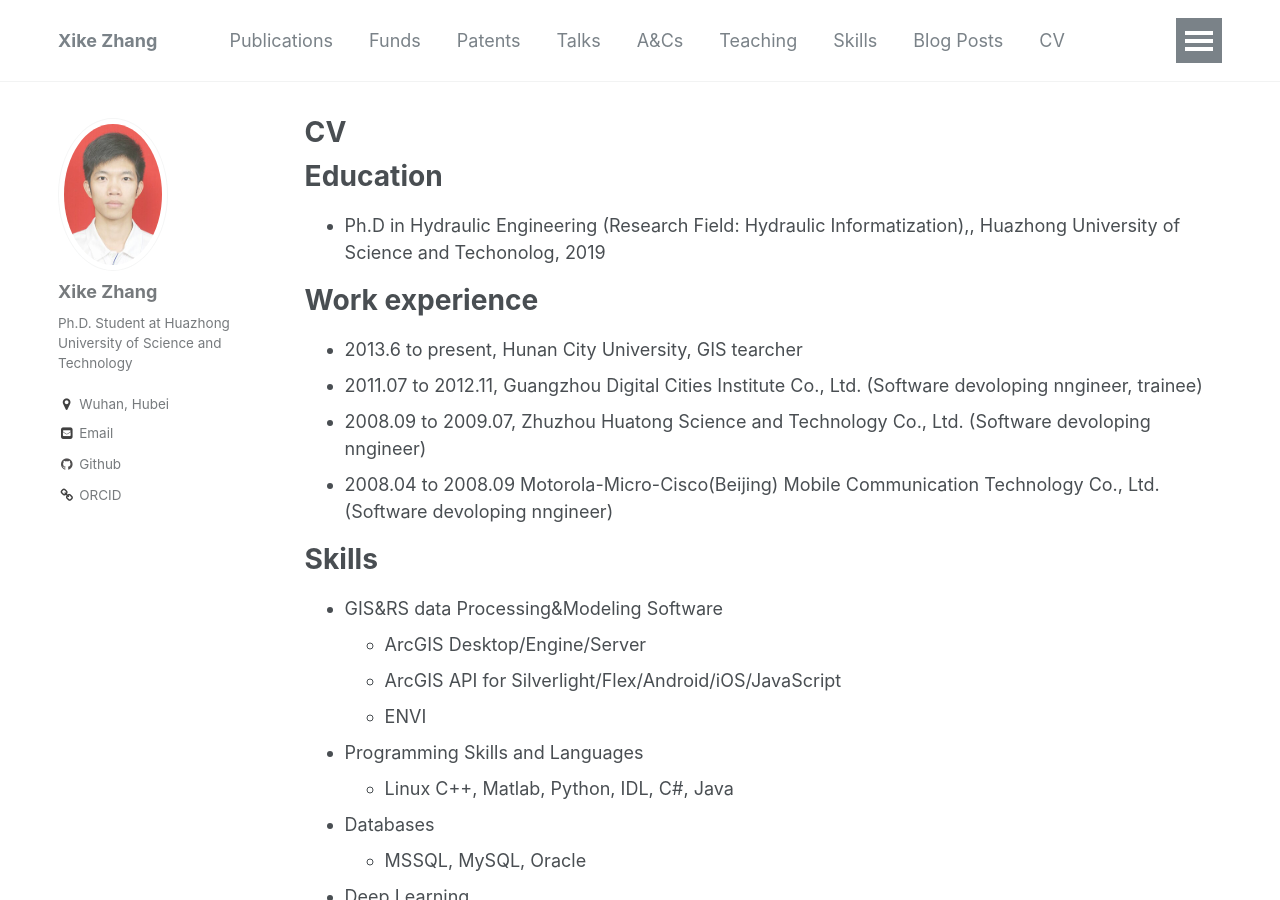
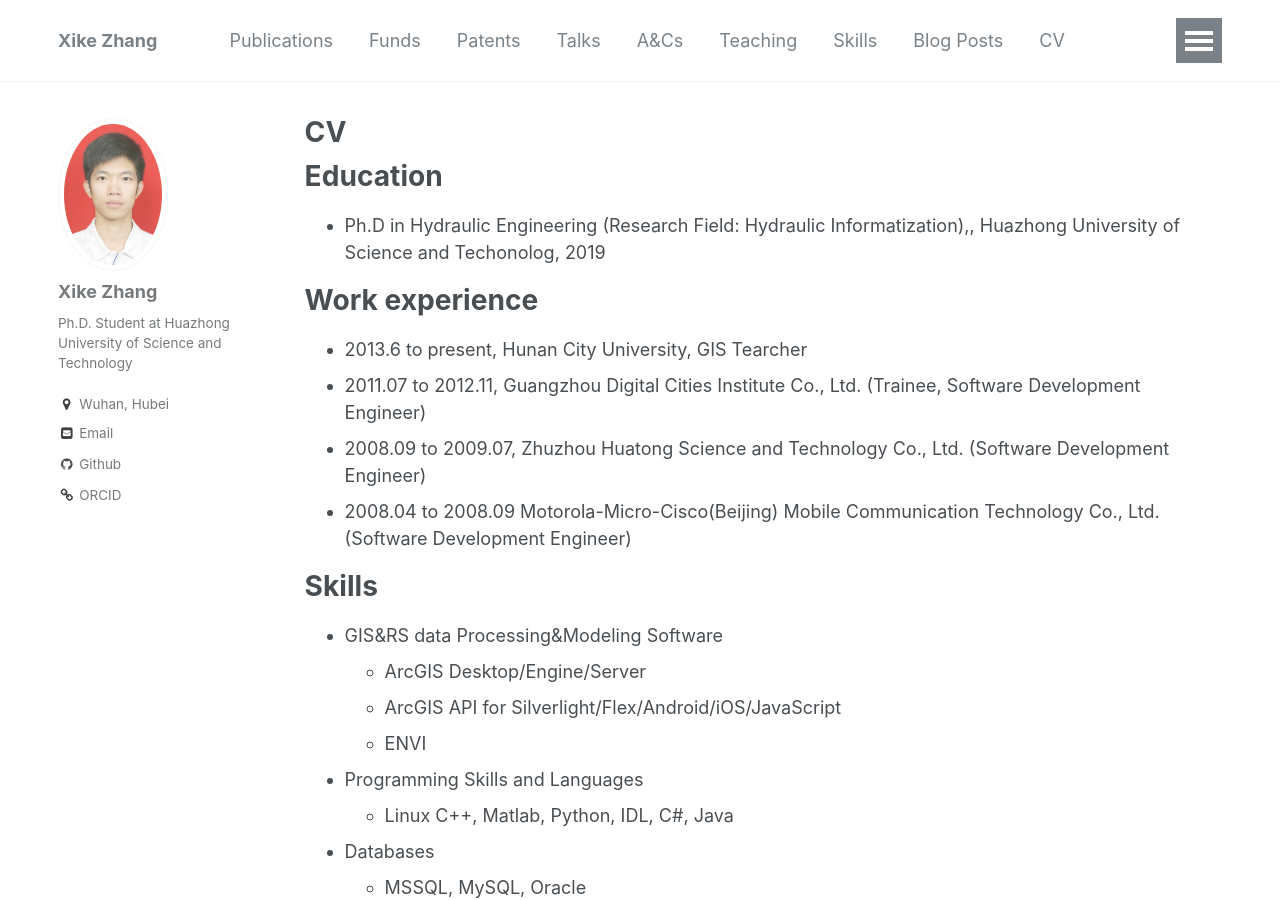
Before and after one commit to kokocheung/XikeZhang.github.io, a Jekyll site: the page built from _pages/cv.md, in a window 1280 px wide and 900 px high. Built offline with Jekyll 4.4.1, drawn with Linux system fonts in a browser that asks for light colours.

Commit message:
Update cv.md

```diff
--- a/_pages/cv.md
+++ b/_pages/cv.md
@@ -17,10 +17,10 @@ Education
 
 Work experience
 ======
-* 2013.6 to present, Hunan City University, GIS tearcher
-* 2011.07 to 2012.11, Guangzhou Digital Cities Institute Co., Ltd. (Software devoloping nngineer, trainee)
-* 2008.09 to 2009.07, Zhuzhou Huatong Science and Technology Co., Ltd. (Software devoloping nngineer)
-* 2008.04 to 2008.09 Motorola-Micro-Cisco(Beijing) Mobile Communication Technology Co., Ltd. (Software devoloping nngineer)
+* 2013.6 to present, Hunan City University, GIS Tearcher
+* 2011.07 to 2012.11, Guangzhou Digital Cities Institute Co., Ltd. (Trainee, Software Development Engineer)
+* 2008.09 to 2009.07, Zhuzhou Huatong Science and Technology Co., Ltd. (Software Development Engineer)
+* 2008.04 to 2008.09 Motorola-Micro-Cisco(Beijing) Mobile Communication Technology Co., Ltd. (Software Development Engineer)
 
 Skills
 ======
```
